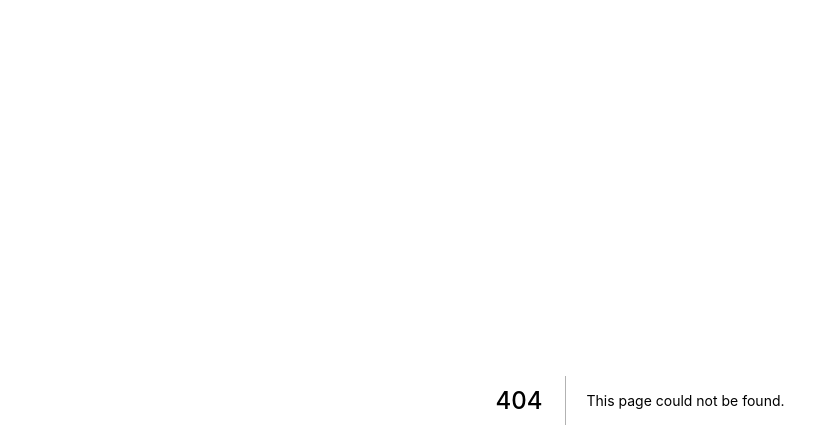
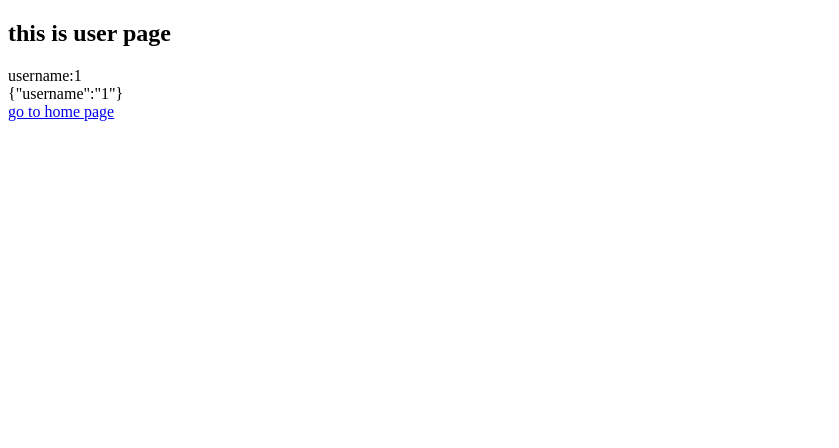
Before and after one commit to dereakif/next-app, a Next.js app: page /user/1 in a window 1280 px wide. Before the commit this address had no page. Shown: the top 448 px of the page, without its empty margins (0-839 px from the left). Built offline with nearby package versions, Linux system fonts and the light colour scheme.

Commit message:
create: dynamic user route

```diff
--- /dev/null
+++ b/pages/user/[username].tsx
@@ -0,0 +1,17 @@
+import { NextPage } from "next";
+import { useRouter } from "next/router";
+import Link from "next/link";
+
+const UserPage: NextPage = () => {
+  const router = useRouter();
+  const { username } = router.query;
+  return (
+    <>
+      <h2>this is user page</h2>
+      <div>username:{username}</div>
+      <div>{JSON.stringify(router.query)}</div>
+      <Link href="/">go to home page</Link>
+    </>
+  );
+};
+export default UserPage;
```
